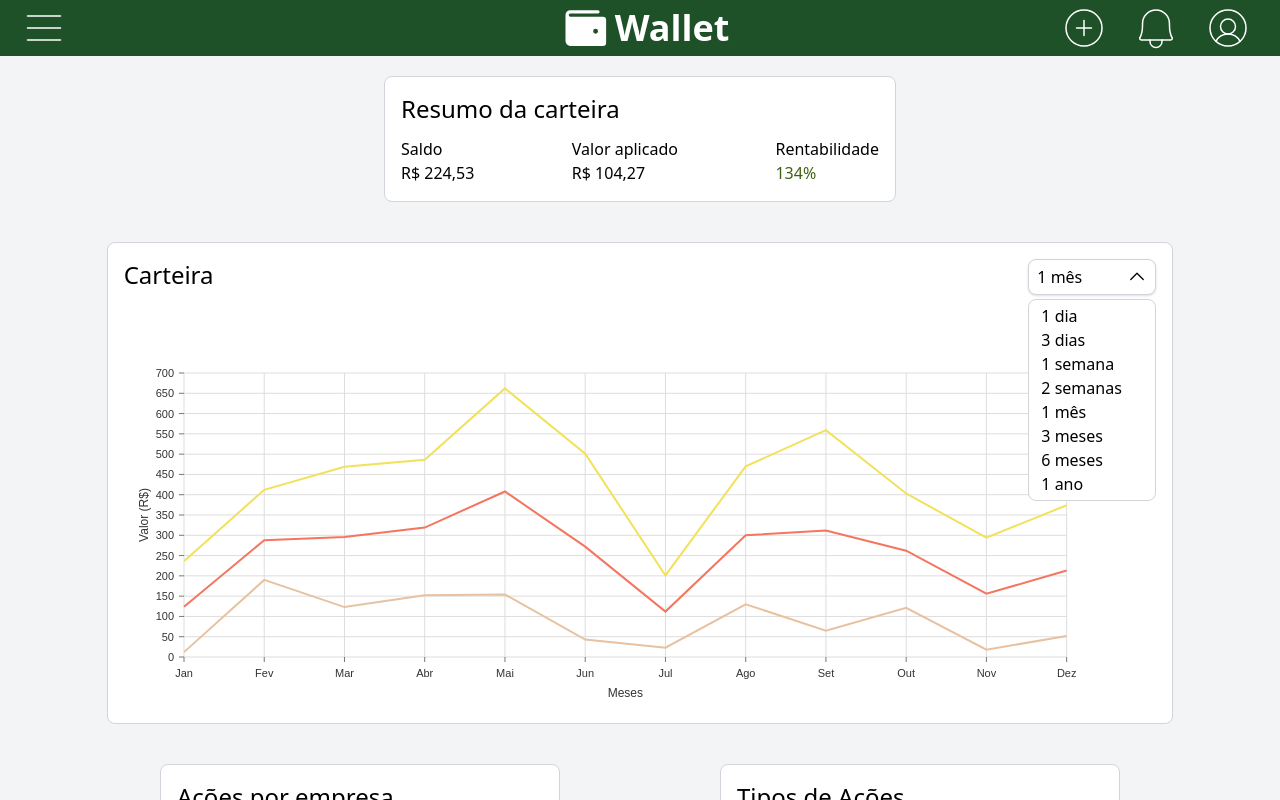
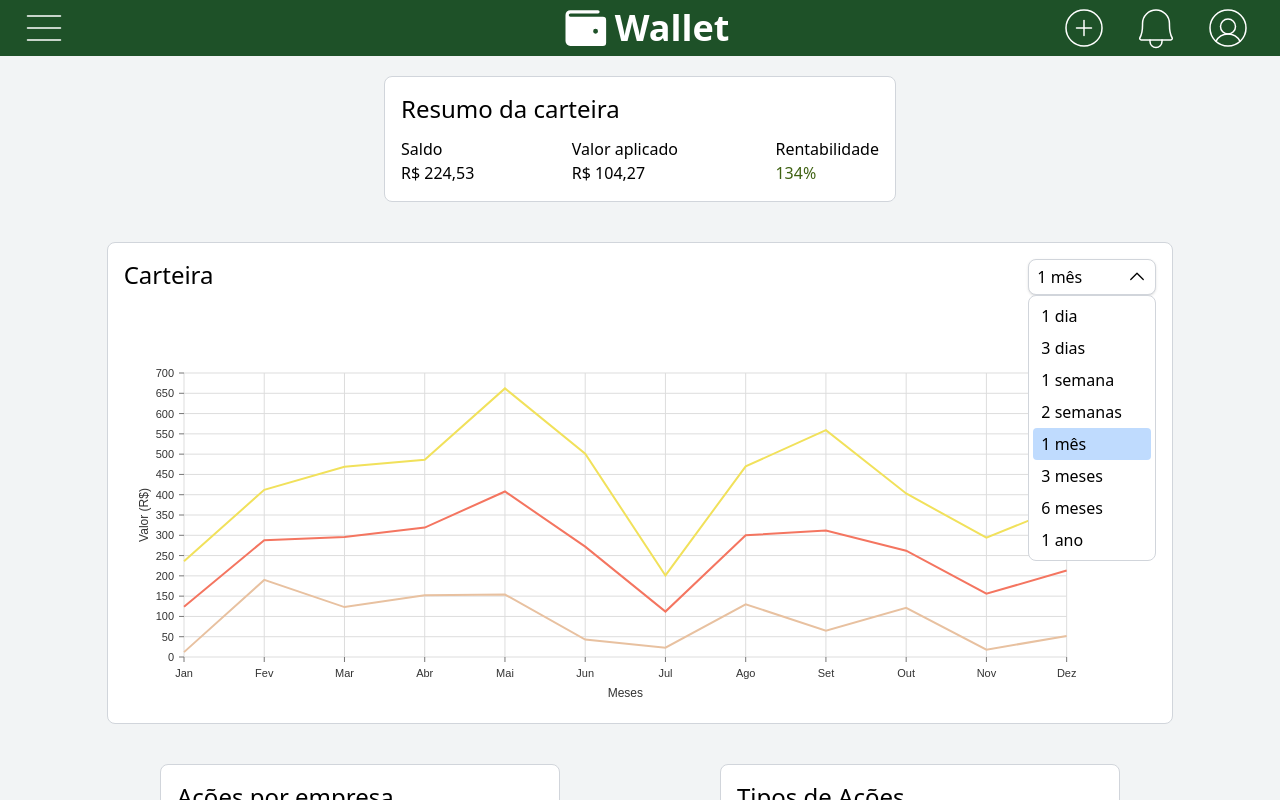
Before and after one commit to robsonvasquez/Carteira_de_Invertimento, a React (Vite) app in the folder investment-wallet-web/: page / in a window 1280 px wide. Both pictures are taken after a click on the button "1 mês". Shown: the top 800 px of the page. Built offline with nearby package versions, Linux system fonts and the light colour scheme.

Commit message:
Update: Select

```diff
--- a/investment-wallet-web/src/components/Select.tsx
+++ b/investment-wallet-web/src/components/Select.tsx
@@ -12,45 +12,52 @@ interface SelectProps{
 }
 export default function Select(props: SelectProps){
 
-  const [selected, setSelected] = useState(props.options[4].option)
+  const [selected, setSelected] = useState(props.options[4])
   const [caret, setCaret] = useState(false)
   const [showOptions, setShowOption] = useState(false)
 
-  console.log(selected);
   return(
-    <div className='relative h-9 w-32 flex flex-col justify-end items-center'>
+    <div className='relative h-9 w-32 flex flex-col'>
       <button
         className='
-          flex flex-col items-center
-          w-full h-full bg-white border border-gray-300
-        hover:border-gray-500 rounded-lg shadow '
+          w-full h-full flex flex-col items-center
+        bg-white border border-gray-300
+        hover:border-gray-400 rounded-lg shadow'
         onClick={e => (setCaret(!caret), setShowOption(!showOptions))}
         onBlur={e => (setCaret(false), setShowOption(false))}
       >
-        <div className='h-full w-full px-2 gap-2 flex items-center justify-between'>
-          <span>{selected}</span>
+        <div
+          className='
+            h-full w-full px-2
+            flex items-center justify-between'
+        >
+          <span>{selected.option}</span>
           {caret ?
             (<CaretUp className='pointer-events-none' size={20} color={colors.black} />) :
             (<CaretDown className='pointer-events-none' size={20} color={colors.black} />)
           }
         </div>
-        <div className='absolute h-full w-full top-10 z-50'>
-          {showOptions ?
-            (<div className='flex flex-col border text-justify border-zinc-300 bg-white rounded-lg p-1'>
+        <div className='absolute h-full w-full top-9 z-50'>
+          {showOptions ? (
+            <div
+              className='
+                flex flex-col p-1
+                text-start bg-white leading-loose
+                border border-gray-300 rounded-lg'
+            >
               {props.options.map((op: optionInterface) => (
-                <div className='pl-2 rounded hover:bg-green-200' onClick={e => (setSelected(op.option), setShowOption(false))} key={op.id}>{op.option}</div>
+                <div
+                  className={`pl-2 rounded hover:bg-sky-100 ${selected.id == op.id ? 'bg-blue-200' : '' }`}
+                  onClick={e => (setSelected(op), setShowOption(false))}
+                  key={op.id}
+                >
+                  {op.option}
+                </div>
               ))}
-            </div>) :
-            (<></>)
+            </div>) : (<></>)
           }
         </div>
-
       </button>
-
     </div>
   )
 }
-
-{/* {props.options.map((op: optionInterface) => (
-          <option key={op.id} value={op.value}>{op.option}</option>
-        ))} */}
```
